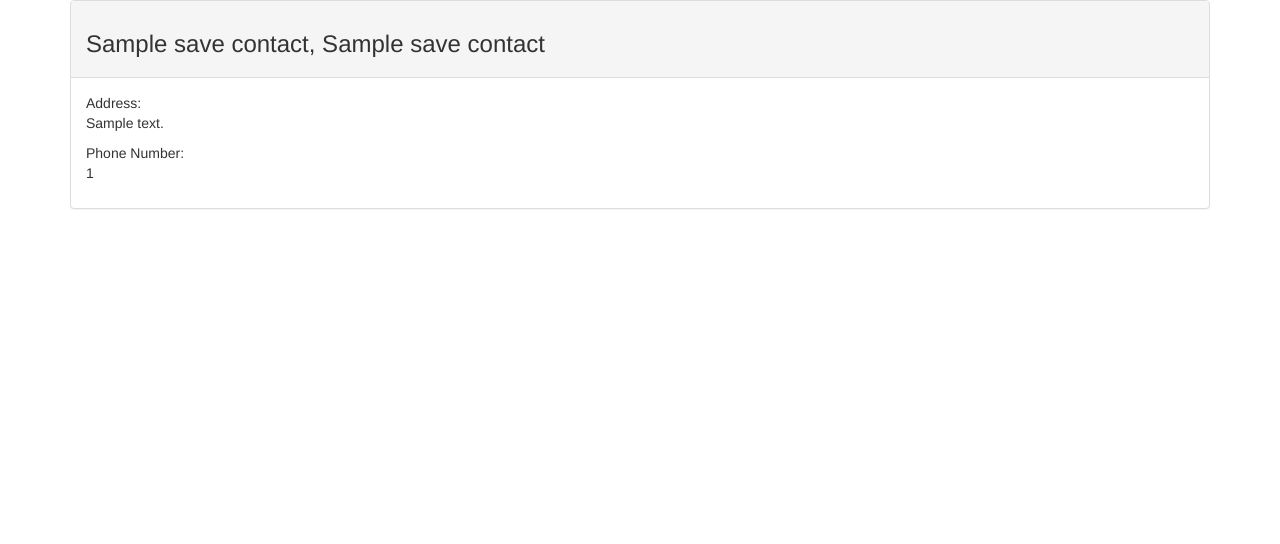
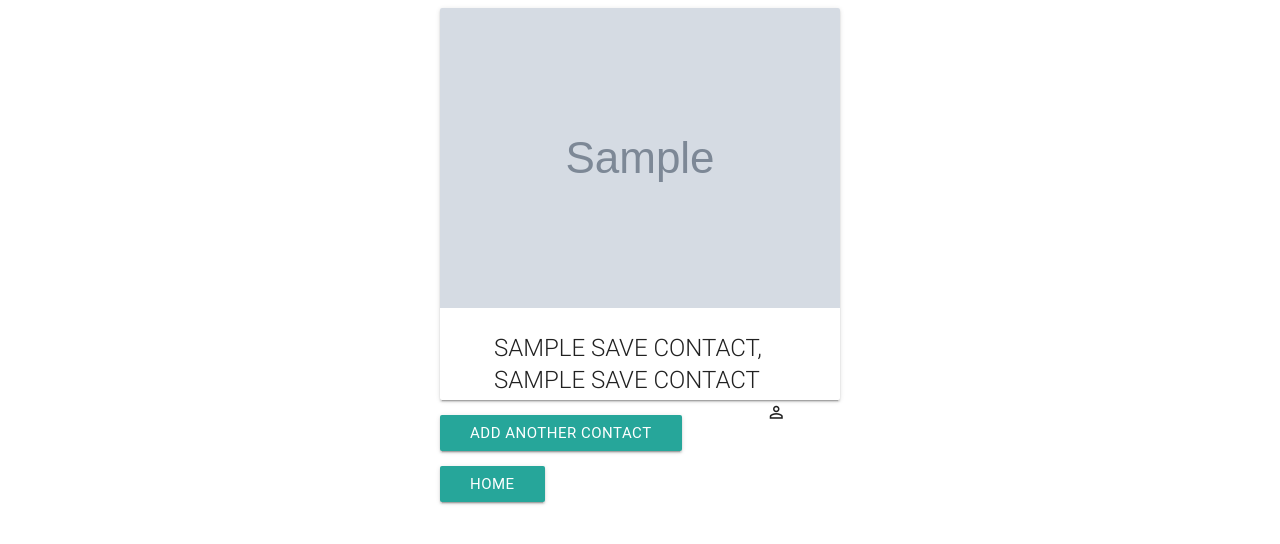
Before and after one commit to jdcamp/address-book-php, a PHP site: template views/save_confirmation.html.twig in a window 1280 px wide. Shown: the top 544 px of the page. Run offline with PHP 8.4, Linux system fonts and the light colour scheme; the template is opened without the code that fills it: most values are stand-ins (such as "Sample title", 1, 10 or a date in 2020); grey boxes marked "Sample" are stand-in pictures; some libraries are stand-ins or nearby versions; some web fonts are replaced.

Commit message:
switch from using bootstrap to using materialize

```diff
--- a/views/save_confirmation.html.twig
+++ b/views/save_confirmation.html.twig
@@ -1,18 +1,37 @@
 <html>
-  <head>
-    <link rel="stylesheet" href="https://maxcdn.bootstrapcdn.com/bootstrap/3.3.7/css/bootstrap.min.css" type="text/css">
-    <title></title>
-  </head>
-  <body>
-    <div class="container">
 
-    <div class="panel panel-default">
-      <div class="panel-heading"><h3>{{save_contact.getLastName}}, {{save_contact.getFirstName}}</h3></div>
-      <div class="panel-body">
-        <p>Address: <br>{{save_contact.getAddress}}</p>
-        <p>Phone Number: <br>{{save_contact.getPhoneNumber}}</p>
+<head>
+  <link href="http://fonts.googleapis.com/icon?family=Material+Icons" rel="stylesheet">
+  <link rel="stylesheet" href="https://cdnjs.cloudflare.com/ajax/libs/materialize/0.98.0/css/materialize.min.css">
+  <link rel="stylesheet" href="css/styles.css" type="text/css">
+  <script src="https://code.jquery.com/jquery-3.1.1.min.js" integrity="sha256-hVVnYaiADRTO2PzUGmuLJr8BLUSjGIZsDYGmIJLv2b8=" crossorigin="anonymous"></script>
+  <script src="https://cdnjs.cloudflare.com/ajax/libs/materialize/0.98.0/js/materialize.min.js"></script>
+
+  <title></title>
+</head>
+
+<body>
+  <div class="container card-size">
+
+    <div class="card">
+      <div class="card-image waves-effect waves-block waves-light">
+        <img class="format-img" src="{{save_contact.getImage}}" alt="Image not found" onerror="this.onerror=null;this.src='https://upload.wikimedia.org/wikipedia/en/1/13/Stick_figure.png';" />
+      </div>
+
+      <div class="card-content">
+        <span class="card-title activator grey-text text-darken-4 btn-flat">{{save_contact.getLastName}}, {{save_contact.getFirstName}} <i class="material-icons right">perm_identity</i></span>
+      </div>
+      <div class="card-reveal">
+        <span class="card-title grey-text text-darken-4">{{save_contact.getLastName}}, {{save_contact.getFirstName}}<i class="material-icons right">close</i></span>
+        <p><i class="material-icons">location_on</i> Address: {{save_contact.getAddress}}</p>
+        <p><i class="material-icons">contact_phone</i> Phone Number: {{save_contact.getPhoneNumber}}</p>
       </div>
     </div>
+    <form class="" action="/add" method="post">
+      <button type="submit" name="create-another-contact" class="btn">Add Another contact</button>
+    </form>
+    <a href="/"><button type="button" name="back-to-home" class="btn">Home</button></a>
   </div>
-  </body>
+</body>
+
 </html>
--- /dev/null
+++ b/web/css/styles.css
@@ -0,0 +1,4 @@
+.card-size {
+  width: 400px;
+  height: auto;
+}
```
Also changed, not shown: app/app.php (+5 -5 lines), src/Contact.php (+13 -4 lines), views/address_book.html.twig (+8 -18 lines), views/create_contact.html.twig (+10 -6 lines), views/selector_page.html.twig (+37 -11 lines).
